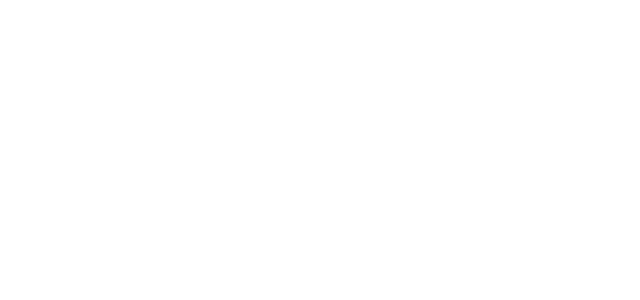
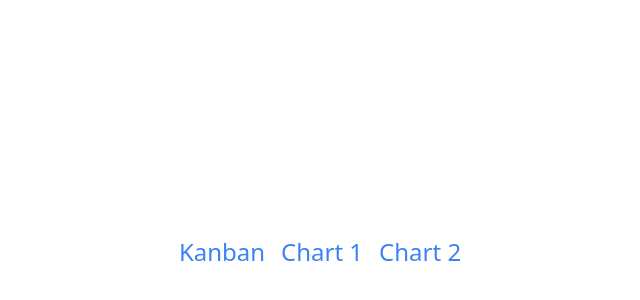
Before and after one commit to Vasily257/kanban-and-charts, a Nuxt app: page / in a window 1280 px wide. Shown: the part 148-448 px from the top of the page, without its empty margins (320-960 px from the left). Built offline with nearby package versions, Linux system fonts and the light colour scheme.

Commit message:
feat: add the index page

```diff
--- /dev/null
+++ b/src/pages/index.vue
@@ -0,0 +1,23 @@
+<script setup lang="ts">
+const NAV_LINKS = [
+  { href: '/kanban', text: 'Kanban' },
+  { href: '/chart1', text: 'Chart 1' },
+  { href: '/chart2', text: 'Chart 2' },
+];
+</script>
+
+<template>
+  <section>
+    <h1 class="sr-only">The links to kanban board and charts</h1>
+    <ul class="flex items-center gap-4">
+      <li v-for="link in NAV_LINKS" :key="link.href">
+        <NuxtLink
+          :to="link.href"
+          :class="'text-blue-500 hover:underline text-base sm:text-lg md:text-xl lg:text-2xl'"
+        >
+          {{ link.text }}
+        </NuxtLink>
+      </li>
+    </ul>
+  </section>
+</template>
```
